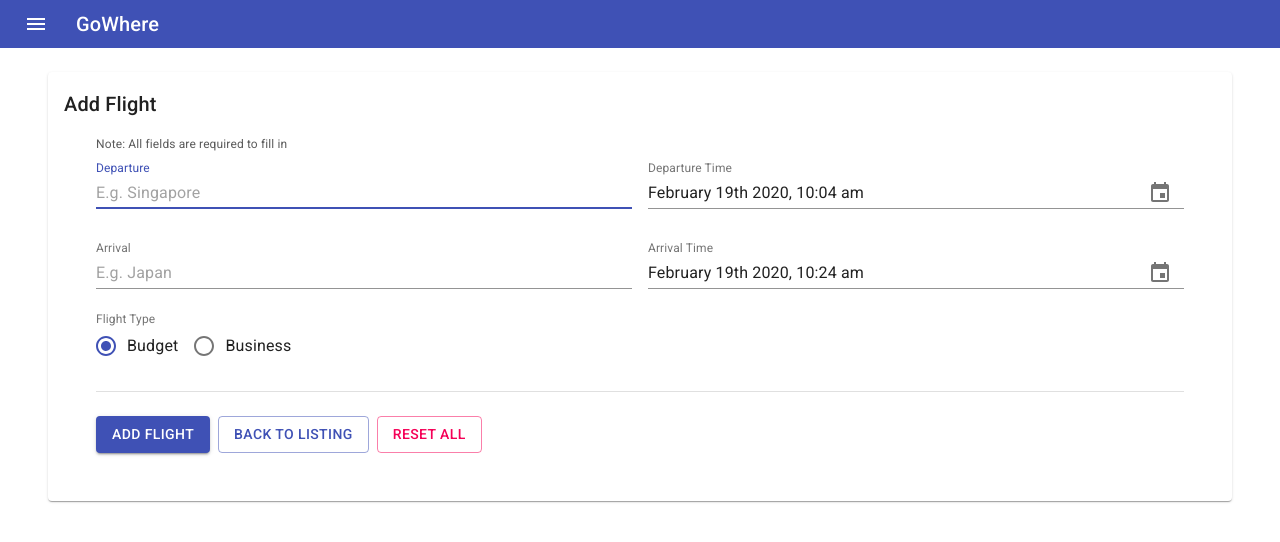
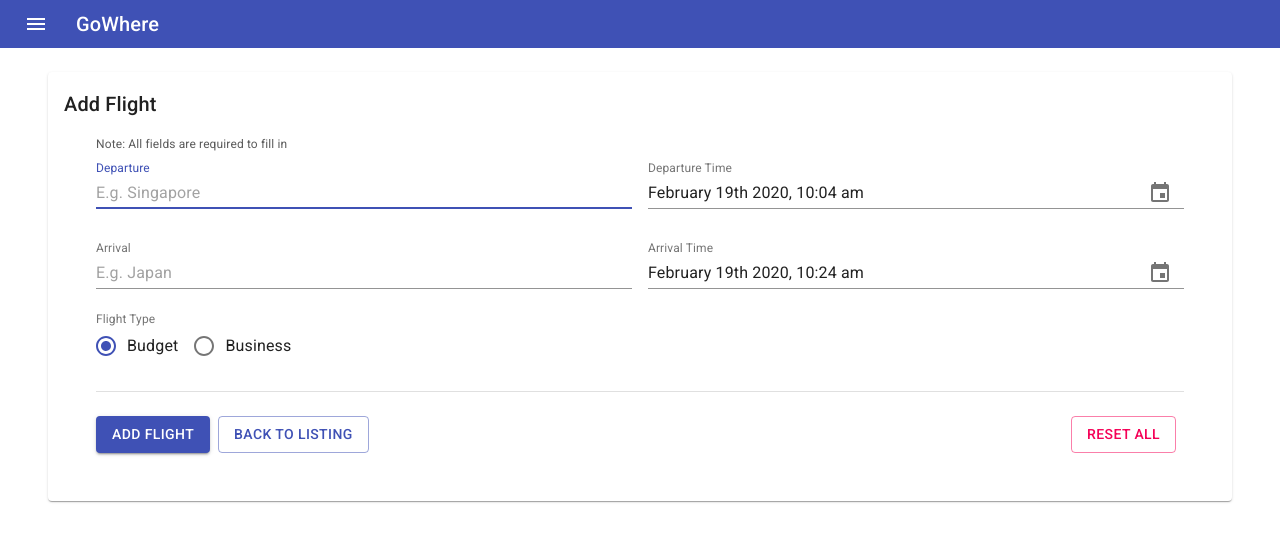
Before and after one commit to thetminko/poc-react-test, a React (Create React App) app: page /add in a window 1280 px wide. Shown: the top 542 px of the page. Built offline with nearby package versions, Linux system fonts and the light colour scheme.

Commit message:
Update style

```diff
--- a/src/components/add_flight/AddFlightForm.jsx
+++ b/src/components/add_flight/AddFlightForm.jsx
@@ -28,6 +28,9 @@ const styles = makeStyles(theme => ({
   },
   buttons: {
     marginRight: theme.spacing(1)
+  },
+  pullToRight: {
+    float: 'right'
   }
 }));
 
@@ -38,7 +41,7 @@ const DEPARTURE_REQUIRED = 'Please enter departure city';
 const ARRIVAL_REQUIRED = 'Please enter arrival city';
 
 const AddFlightForm = props => {
-  const { root, flightTypeControl, flightTypeLegend, formNote, divider, buttons } = styles();
+  const { root, flightTypeControl, flightTypeLegend, formNote, divider, buttons, pullToRight } = styles();
 
   const history = useHistory();
 
@@ -233,7 +236,7 @@ const AddFlightForm = props => {
       <Button variant="outlined" color="primary" size="medium" className={buttons} onClick={onBackToListing}>
         Back to Listing
       </Button>
-      <Button variant="outlined" color="secondary" size="medium" className={buttons} onClick={onReset}>
+      <Button variant="outlined" color="secondary" size="medium" className={[buttons, pullToRight]} onClick={onReset}>
         Reset All
       </Button>
     </div>
```
